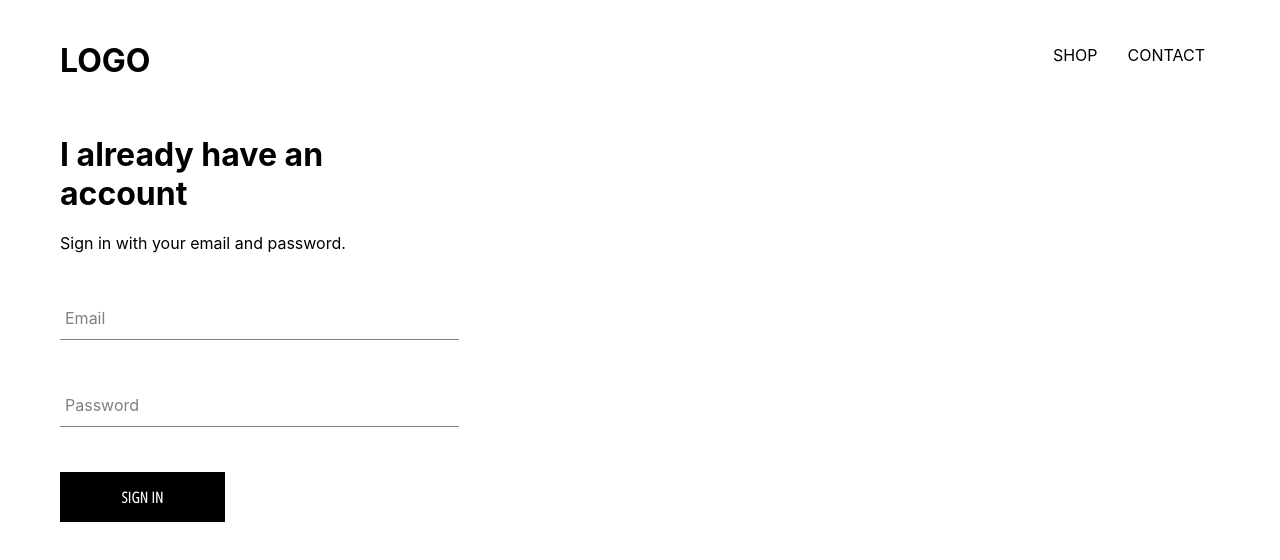
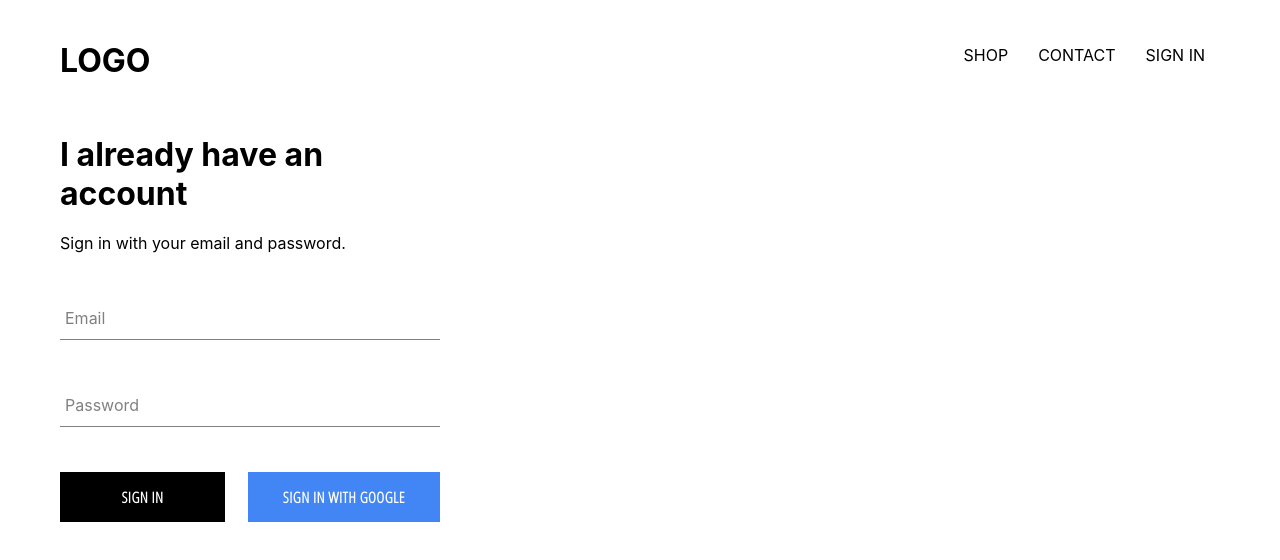
Before and after one commit to ibrahim013/ecommarce, a React (Create React App) app: page /auth in a window 1280 px wide. Shown: the top 560 px of the page. Built offline with nearby package versions, Linux system fonts and the light colour scheme; no server answers.

Commit message:
firebase authentication added

```diff
--- a/package.json
+++ b/package.json
@@ -8,6 +8,7 @@
     "@types/react": "^16.9.4",
     "@types/react-dom": "^16.9.1",
     "@types/react-router-dom": "^5.1.0",
+    "firebase": "^7.1.0",
     "node-sass": "^4.12.0",
     "react": "^16.9.0",
     "react-dom": "^16.9.0",
--- a/src/App.js
+++ b/src/App.js
@@ -1,5 +1,6 @@
-import React from 'react';
+import React, { useState, useEffect } from 'react';
 import { Switch, Route } from 'react-router-dom';
+import { auth } from './firebase/firebase.util';
 import './App.css';
 
 import AuthPage from './pages/authentication/authComponent';
@@ -9,9 +10,15 @@ import ShopCollection from './pages/shop/shopComponent';
 
 
 function App() {
+  const [currentUser, setCurrentUser] = useState(null);
+
+  useEffect(()=> {
+    auth.onAuthStateChanged((user) => setCurrentUser(user))
+  }, [currentUser]);
+
   return (
     <div>
-      <Header/>
+      <Header currentUser={currentUser} />
       <Switch>
         <Route exact path='/' component={HomePage}/>
         <Route exact path='/shop' component={ShopCollection}/>
--- a/src/components/custom-button/customButtonComponent.tsx
+++ b/src/components/custom-button/customButtonComponent.tsx
@@ -2,12 +2,14 @@ import React from 'react';
 import './customButtonStyle.scss';
 
 interface Props {
-  [restProps: string]: any
+  [restProps: string]: any;
+  isGoogleSignin?: boolean;
 }
-const CustomBotton: React.FC<Props & React.HTMLAttributes<HTMLButtonElement>> = ({children, ...restProps}) => {
+const CustomBotton: React.FC<Props & React.HTMLAttributes<HTMLButtonElement>> = ({
+  children,  isGoogleSignin,...restProps}) => {
 
   return(
-    <button className='custom-button' {...restProps}>
+    <button className={`${isGoogleSignin  ? 'google-sign-in' : '' } custom-button`}  {...restProps}>
       {children}
     </button>
   )
--- a/src/components/custom-button/customButtonStyle.scss
+++ b/src/components/custom-button/customButtonStyle.scss
@@ -19,4 +19,13 @@
     color: black;
     border: 1px solid black;
   }
+  &.google-sign-in {
+    background-color: #4285f4;
+    color: white;
+
+    &:hover {
+      background-color: #357ea8;
+    }
+  }
+
 }
--- a/src/components/signin/siginComponent.tsx
+++ b/src/components/signin/siginComponent.tsx
@@ -3,6 +3,7 @@ import './siginStyle.scss';
 
 import FormInput from '../../components/Form-input/FormInputComponent';
 import CustomBotton from '../custom-button/customButtonComponent';
+import { signInWithGoogle } from '../../firebase/firebase.util';
 
 const SignIn = () => {
   const [email, setEmail] = useState<string>('');
@@ -31,7 +32,13 @@ const SignIn = () => {
           label='Password'
           required
         />
-        <CustomBotton type='submit'>Sign In</CustomBotton>
+        <div className='button'>
+          <CustomBotton type='submit'>Sign In</CustomBotton>
+          <CustomBotton type='submit' onClick={ signInWithGoogle } isGoogleSignin>
+            Sign In With Google
+          </CustomBotton>
+        </div>
+
       </form>
     </div>
   )
--- a/src/components/signin/siginStyle.scss
+++ b/src/components/signin/siginStyle.scss
@@ -1,8 +1,14 @@
-.signin-wrapper{
-  width: 30vw;
+.signin-wrapper {
+  width: 380px;
   display: flex;
   flex-direction: column;
-  .title{
+
+  .title {
     margin: 20px 0;
   }
+
+  .button{
+    display: flex;
+    justify-content: space-between;
+  }
 }
--- /dev/null
+++ b/src/firebase/firebase.util.ts
@@ -0,0 +1,28 @@
+import firebase from "firebase/app";
+
+import "firebase/auth";
+import "firebase/firestore";
+
+const config = {
+    apiKey: "AIzaSyAQgH-8ihpa8jcIQS2D_tpfnMm_Pn5UamU",
+    authDomain: "mycloths-a0e50.firebaseapp.com",
+    databaseURL: "https://mycloths-a0e50.firebaseio.com",
+    projectId: "mycloths-a0e50",
+    storageBucket: "",
+    messagingSenderId: "30142375764",
+    appId: "1:30142375764:web:d48016b64dc70f8edf4ac1"
+}
+
+firebase.initializeApp(config);
+
+export const auth = firebase.auth();
+export const fireStore = firebase.firestore();
+
+const provider = new firebase.auth.GoogleAuthProvider();
+provider.setCustomParameters({
+    promth: 'Select_account'
+});
+
+export const signInWithGoogle = () => firebase.auth().signInWithPopup(provider);
+
+export default firebase;
--- a/src/index.css
+++ b/src/index.css
@@ -12,3 +12,7 @@ a{
   text-decoration: none;
   color: black;
 }
+
+* {
+  box-sizing: border-box;
+}
--- a/src/pages/header/headerComponent.tsx
+++ b/src/pages/header/headerComponent.tsx
@@ -1,20 +1,26 @@
 import React from 'react';
 import { Link } from 'react-router-dom';
 import './headerStyle.scss';
+import { auth } from '../../firebase/firebase.util';
 
-const Header = () => {
+interface Props {
+  currentUser: any;
+}
+
+const Header: React.FC<Props> = ({currentUser}) => {
   return(
     <div className='header-wrapper'>
       <Link  className='logo-container' to='/'>
         <h1>LOGO</h1>
       </Link>
       <div className='options'>
-        <Link  className='option' to='/shop'>
-          SHOP
-        </Link>
-        <Link  className='option' to='/contact'>
-          CONTACT
-        </Link>
+        <Link  className='option' to='/shop'> SHOP </Link>
+        <Link  className='option' to='/contact'> CONTACT </Link>
+        { currentUser ?
+          (<div  className='option' onClick = {() => auth.signOut()}> SIGN OUT </div>)
+          :
+          <Link  className='option' to='/auth'> SIGN IN </Link>
+        }
       </div>
     </div>
   )
--- a/src/pages/header/headerStyle.scss
+++ b/src/pages/header/headerStyle.scss
@@ -20,6 +20,7 @@
 
     .option {
       padding: 10px 15px;
+      cursor: pointer;
     }
   }
 }
```
Also changed, not shown: 1 other file (tests, documents, lock files or other folders).
